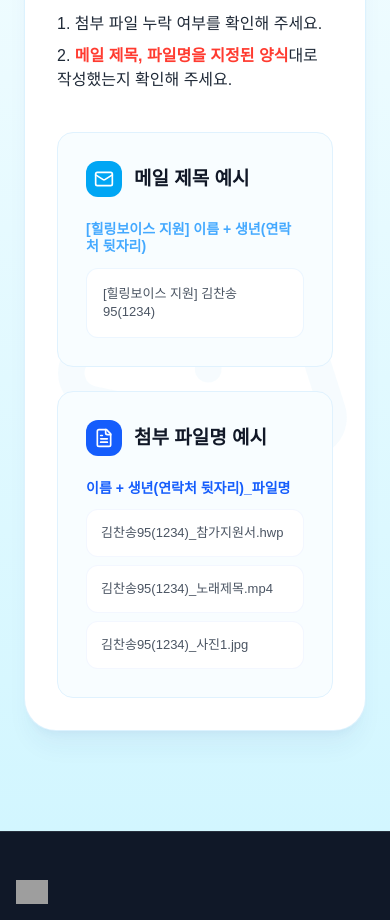
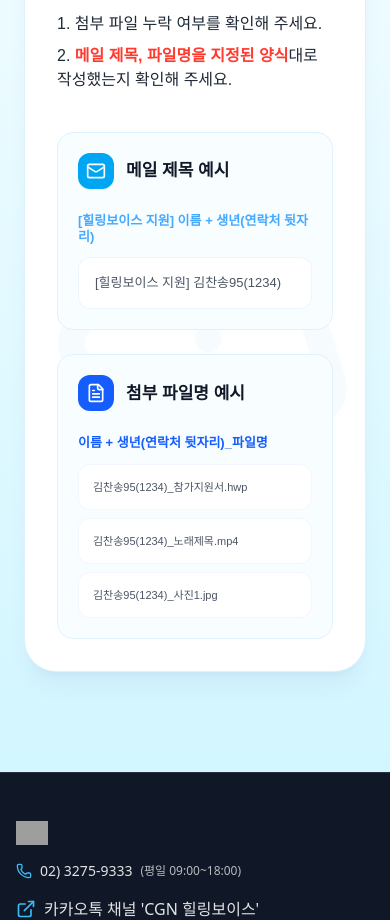
Before and after one commit to seun9eun/healingvoice, a React (Vite) app: page / in a window 390 px wide. Shown: the part 8560-9480 px from the top of the page. Built offline with nearby package versions, Linux system fonts and the light colour scheme; grey boxes are pictures that could not be loaded; a web font is replaced by a local one.

Commit message:
style: further reduce checklist padding and font sizes for small mobile screens

```diff
--- a/src/app/components/ChecklistSection.tsx
+++ b/src/app/components/ChecklistSection.tsx
@@ -57,18 +57,18 @@ export function ChecklistSection() {
             <div className="grid md:grid-cols-2 gap-6">
 
               {/* Card 1: 메일 제목 */}
-              <div className="bg-[#F8FDFF] border border-[#E0F2FE] rounded-2xl p-7 flex flex-col gap-6">
+              <div className="bg-[#F8FDFF] border border-[#E0F2FE] rounded-2xl p-5 md:p-7 flex flex-col gap-6">
                 <div className="flex items-center gap-3">
                   <div className="bg-[#00a6f4] p-2 rounded-xl">
                     <Mail className="w-5 h-5 text-white" />
                   </div>
-                  <h3 className="text-[19px] font-bold text-gray-900">
+                  <h3 className="text-[17px] md:text-[19px] font-bold text-gray-900">
                     {t('checklist.subject.title')}
                   </h3>
                 </div>
 
                 <div className="flex flex-col gap-3">
-                  <p className="text-[#44a9ff] text-[14px] md:text-[15px] font-bold break-words leading-tight">
+                  <p className="text-[#44a9ff] text-[13px] md:text-[15px] font-bold break-all leading-tight">
                     {t('checklist.subject.format')}
                   </p>
                   <div className="bg-white border border-[#44a9ff]/10 rounded-xl p-4">
@@ -80,24 +80,24 @@ export function ChecklistSection() {
               </div>
 
               {/* Card 2: 파일명 예시 */}
-              <div className="bg-[#F8FDFF] border border-[#E0F2FE] rounded-2xl p-7 flex flex-col gap-6">
+              <div className="bg-[#F8FDFF] border border-[#E0F2FE] rounded-2xl p-5 md:p-7 flex flex-col gap-6">
                 <div className="flex items-center gap-3">
                   <div className="bg-[#155dfc] p-2 rounded-xl">
                     <FileText className="w-5 h-5 text-white" />
                   </div>
-                  <h3 className="text-[19px] font-bold text-gray-900">
+                  <h3 className="text-[17px] md:text-[19px] font-bold text-gray-900">
                     {t('checklist.filename.title')}
                   </h3>
                 </div>
 
                 <div className="flex flex-col gap-3">
-                  <p className="text-[#155dfc] text-[14px] md:text-[15px] font-bold break-words leading-tight">
+                  <p className="text-[#155dfc] text-[13px] md:text-[15px] font-bold break-all leading-tight">
                     {t('checklist.filename.format')}
                   </p>
                   <div className="space-y-2">
                     {[1, 2, 3].map((num) => (
                       <div key={num} className="bg-white border border-[#155dfc]/5 rounded-xl p-3.5">
-                        <p className="text-gray-600 text-[13px] md:text-[14px] font-medium leading-[18px] md:leading-[20px] break-words">
+                        <p className="text-gray-600 text-[11px] md:text-[14px] font-medium leading-[16px] md:leading-[20px] break-all">
                           {t(`checklist.filename.file${num}`)}
                         </p>
                       </div>
```
